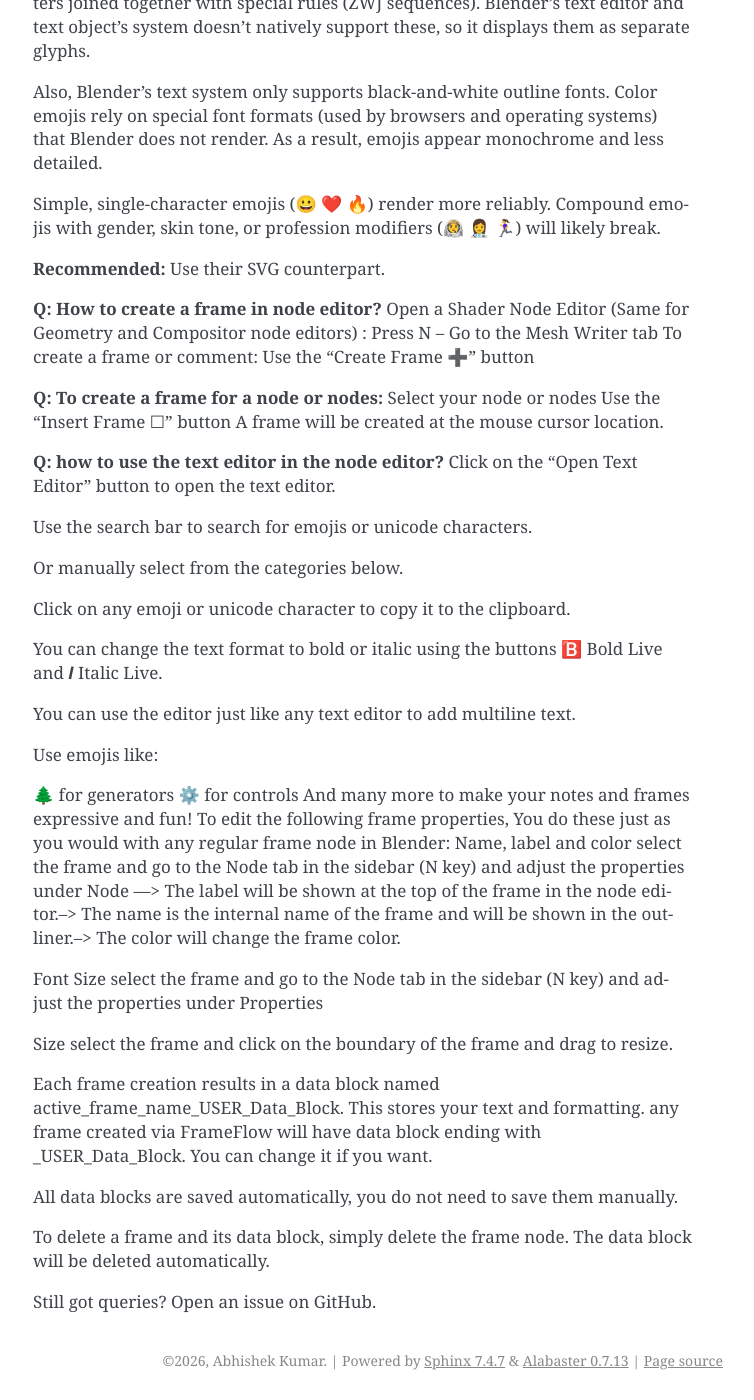
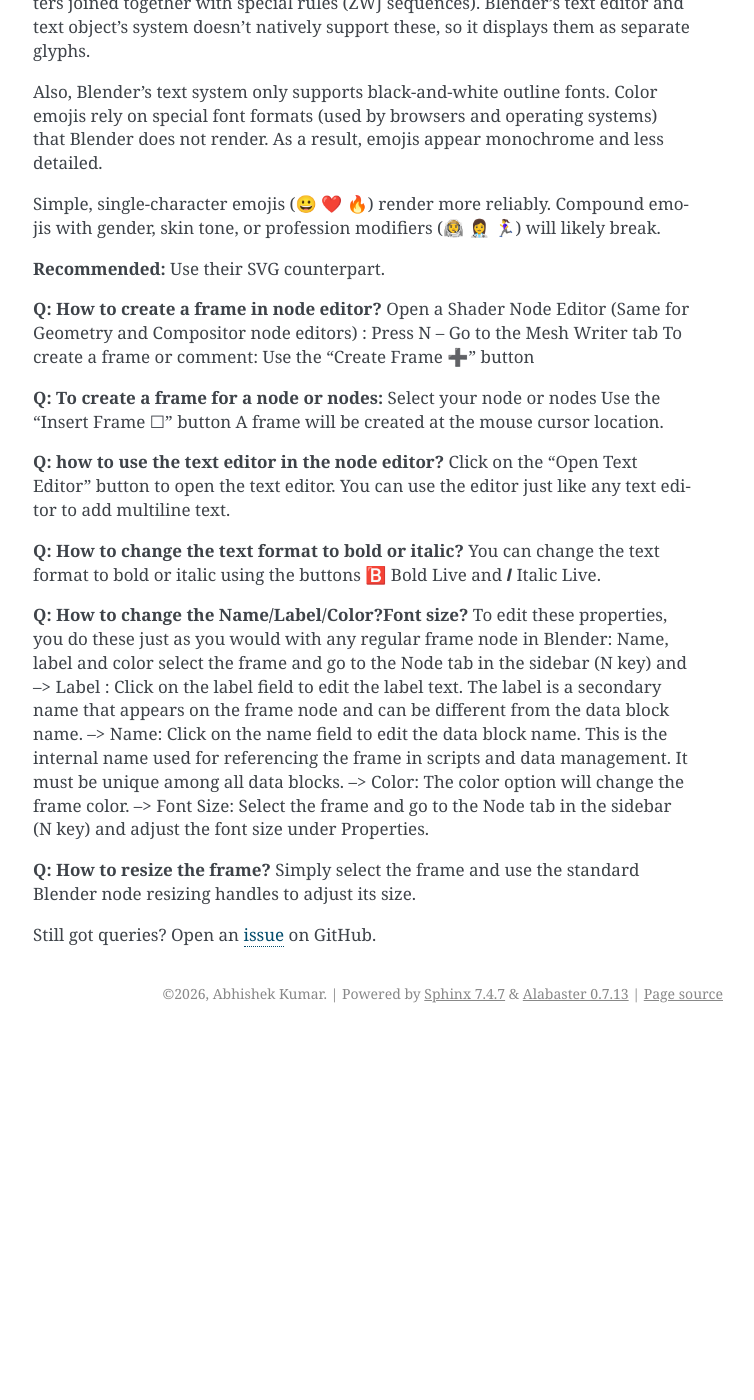
Before and after one commit to Mytner/Mesh-Writer-Support, a Sphinx documentation site: the page built from docs/faq.rst, in a window 1280 px wide and 1400 px high, scrolled down 2854 px. Shown: the whole window, without its empty margins (387-1141 px from the left). Built offline with Sphinx 7.4.7, drawn with Linux system fonts in a browser that asks for light colours; after the commit the page ends 3887 px from its top, so only the background shows below that.

Commit message:
Updated the FAQ and the Usage section for Frame and text editor options.

```diff
--- a/docs/faq.rst
+++ b/docs/faq.rst
@@ -139,34 +139,22 @@ A frame will be created at the mouse cursor location.
 
 **Q: how to use the text editor in the node editor?**
 Click on the "Open Text Editor" button to open the text editor.
+You can use the editor just like any text editor to add multiline text.
 
 
-Use the search bar to search for emojis or unicode characters.
-
-Or manually select from the categories below.
-
-Click on any emoji or unicode character to copy it to the clipboard.
-
+**Q: How to change the text format to bold or italic?**
 You can change the text format to bold or italic using the buttons 🅱️ Bold Live and 𝑰 Italic Live.
 
-You can use the editor just like any text editor to add multiline text.
 
-Use emojis like:
+**Q: How to change the Name/Label/Color?Font size?**
+To edit these properties, you do these just as you would with any regular frame node in Blender:
+Name, label and color select the frame and go to the Node tab in the sidebar (N key) and
+--> Label : Click on the label field to edit the label text. The label is a secondary name that appears on the frame node and can be different from the data block name.
+--> Name: Click on the name field to edit the data block name. This is the internal name used for referencing the frame in scripts and data management. It must be unique among all data blocks.
+--> Color: The color option will change the frame color.
+--> Font Size: Select the frame and go to the Node tab in the sidebar (N key) and adjust the font size under Properties.
 
-🌲 for generators
-⚙️ for controls
-And many more to make your notes and frames expressive and fun!
-To edit the following frame properties, You do these just as you would with any regular frame node in Blender:
-Name, label and color select the frame and go to the Node tab in the sidebar (N key) and adjust the properties under Node ---> The label will be shown at the top of the frame in the node editor.--> The name is the internal name of the frame and will be shown in the outliner.--> The color will change the frame color.
+**Q: How to resize the frame?**
+Simply select the frame and use the standard Blender node resizing handles to adjust its size.
 
-Font Size select the frame and go to the Node tab in the sidebar (N key) and adjust the properties under Properties
-
-Size select the frame and click on the boundary of the frame and drag to resize.
-
-Each frame creation results in a data block named active_frame_name_USER_Data_Block. This stores your text and formatting. any frame created via FrameFlow will have data block ending with _USER_Data_Block. You can change it if you want.
-
-All data blocks are saved automatically, you do not need to save them manually.
-
-To delete a frame and its data block, simply delete the frame node. The data block will be deleted automatically.
-
-Still got queries? Open an issue on GitHub.
+Still got queries? Open an `issue <https://github.com/abhi-01/FrameFlow-Blender/issues>`_ on GitHub.
```
Also changed, not shown: docs/usage.rst (+35 -0 lines).
